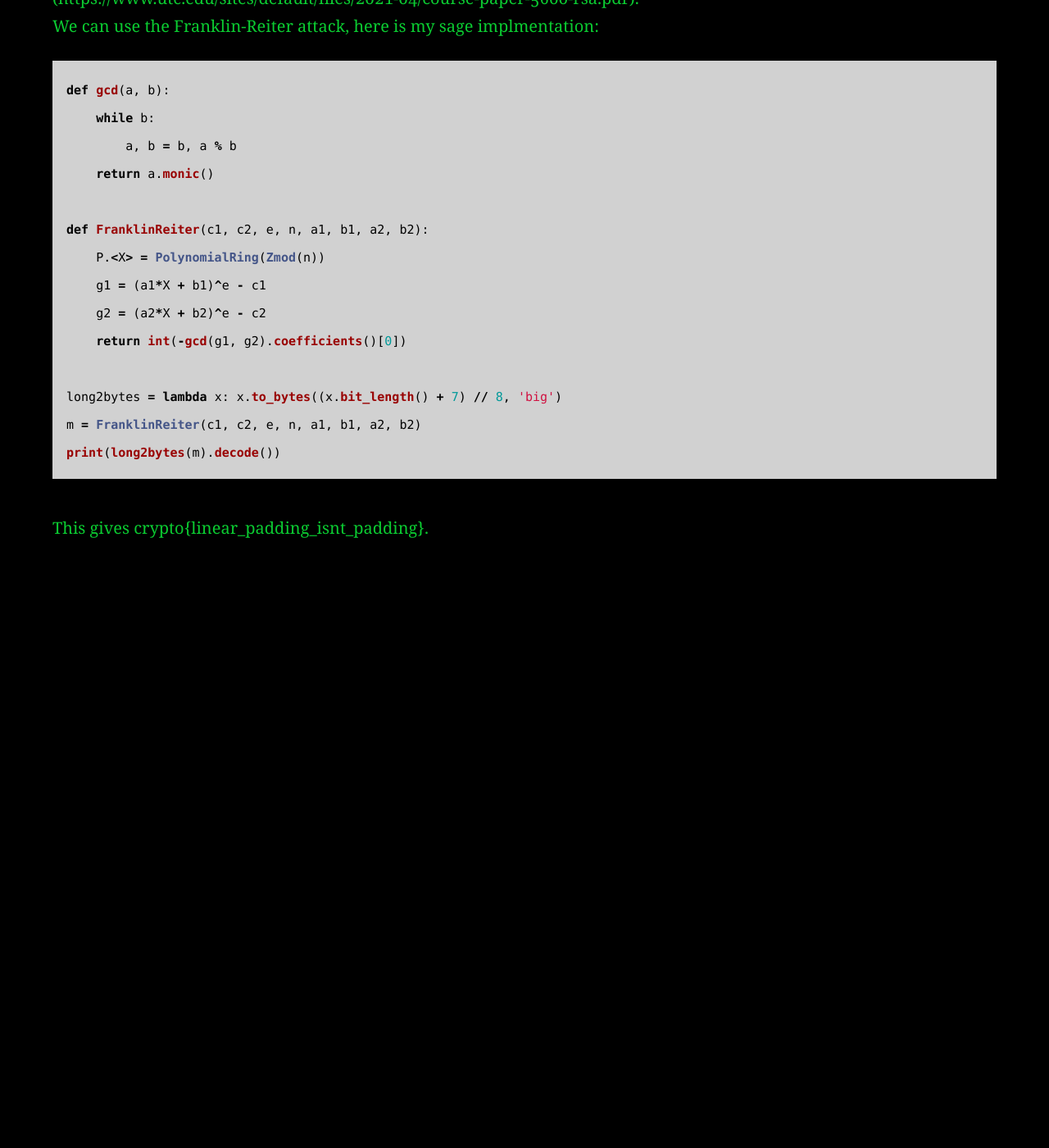
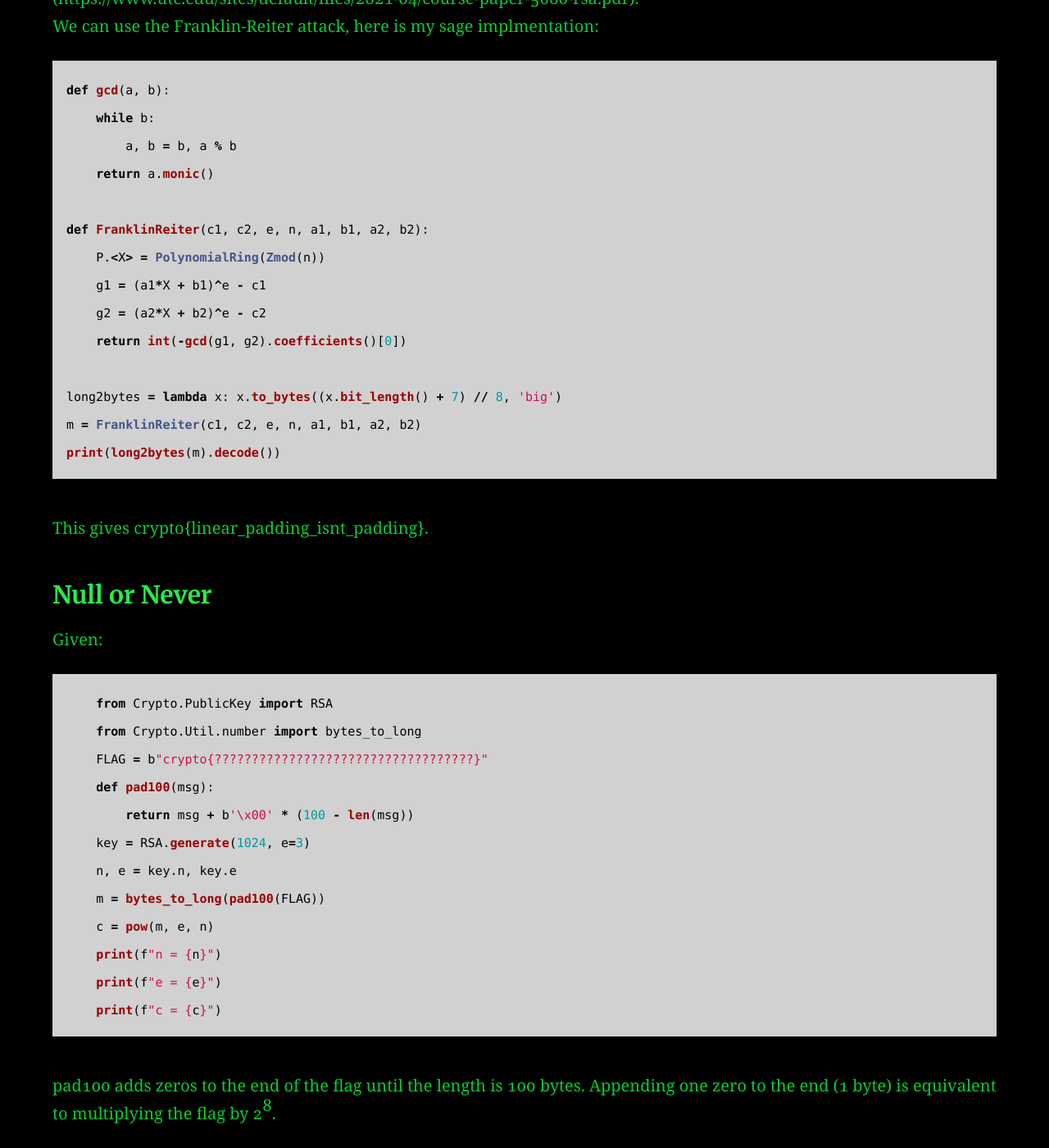
Before and after one commit to AC01010/Connor-McCartney.github.io, a Jekyll site: the page built from _posts/2010-01-12-CryptohackRSAPadding.md, in a window 1280 px wide and 1400 px high, scrolled down 2612 px. Shown: the whole window at 82% size. Built offline with Jekyll 4.4.1, drawn with Linux system fonts in a browser that asks for light colours; before the commit the page ends 3298 px from its top, so only the background shows below that.

Commit message:
Update 2010-01-12-CryptohackRSAPadding.md

````diff
--- a/_posts/2010-01-12-CryptohackRSAPadding.md
+++ b/_posts/2010-01-12-CryptohackRSAPadding.md
@@ -99,3 +99,22 @@ print(long2bytes(m).decode())
 ```
 
 This gives crypto{linear_padding_isnt_padding}.
+
+### Null or Never
+
+Given: <br>
+```python
+    from Crypto.PublicKey import RSA
+    from Crypto.Util.number import bytes_to_long
+    FLAG = b"crypto{???????????????????????????????????}"
+    def pad100(msg):
+        return msg + b'\x00' * (100 - len(msg))
+    key = RSA.generate(1024, e=3)
+    n, e = key.n, key.e
+    m = bytes_to_long(pad100(FLAG))
+    c = pow(m, e, n)
+    print(f"n = {n}")
+    print(f"e = {e}")
+    print(f"c = {c}")
+```
+pad100 adds zeros to the end of the flag until the length is 100 bytes. Appending one zero to the end (1 byte) is equivalent to multiplying the flag by 2<sup>8</sup>. <br>
````
